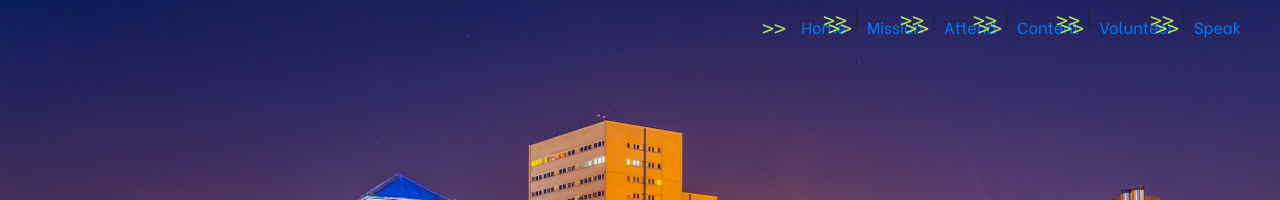
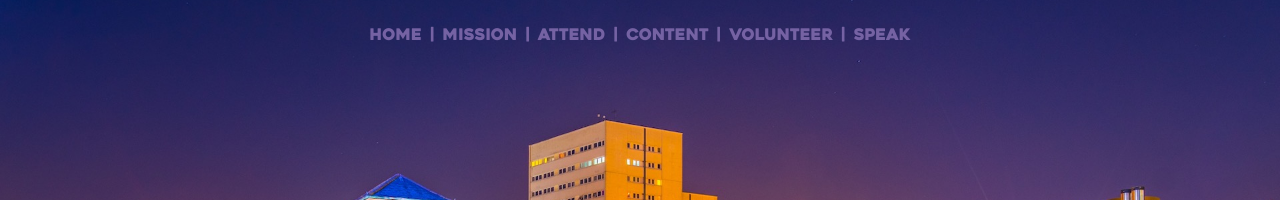
Before and after one commit to ultraasi-atanas/ultraasi-atanas.github.io, a plain HTML site: page brum-ai/index.html in a window 1280 px wide. Shown: the top 200 px of the page. Drawn offline with nearby package versions, Linux system fonts and the light colour scheme.

Commit message:
Navbar added (mobile view in progress)
Navbar added (mobile view in progress - still not expanding properly)

```diff
--- a/brum-ai/index.html
+++ b/brum-ai/index.html
@@ -14,58 +14,46 @@
     <link rel="stylesheet" type="text/css" href="style.css">
     <title> BRUM AI </title>
   </head>
-
   <body>
 
-
-
-  <!-- /* Section-1 Header with logo -->
+  <!-- /* Section-1 Header -->
     <div class="view" id="section-1">
       <!--NAVIGATION-->
-      <nav class="navbar navbar-expand-lg sticky-top d-print" id="topnavbar">
-        <div class="container-fluid">
-          <button class="navbar-toggler" type="button" data-toggle="collapse" data-target="#navbarResponsive">
+      <div class="container-fluid d-flex justify-content-center">
+      <nav class="navbar navbar-expand-sm navbar-dark d-print" id="topnavbar">
+          <button class="navbar-toggler" type="button" data-toggle="collapse" data-target="#navbarResponsive" aria-controls="navbarResponsive" aria-expanded="false" aria-label="Toggle navigation">
             <span class="navbar-toggler-icon"></span>
           </button>
+
           <div class="collapse navbar-collapse" id="navbarResponsive">
-            <ul class="navbar-nav ml-auto">
+            <ul class="navbar-nav">
+              <li class="nav-item active">
+                <a class="nav-link" href="#">HOME <span class="sr-only">(current)</span></a>
+              </li>
+              <li class="nav-separator">|</li>
               <li class="nav-item">
-                <a class="nav-link" href="#">Home</a>
+                <a class="nav-link" href="#">MISSION</a>
               </li>
+              <li class="nav-separator">|</li>
               <li class="nav-item">
-                |
+                <a class="nav-link" href="#">ATTEND</a>
               </li>
+              <li class="nav-separator">|</li>
               <li class="nav-item">
-                <a class="nav-link" href="#">Mission</a>
+                <a class="nav-link" href="#">CONTENT</a>
               </li>
+              <li class="nav-separator">|</li>
               <li class="nav-item">
-                |
+                <a class="nav-link" href="#">VOLUNTEER</a>
               </li>
+              <li class="nav-separator">|</li>
               <li class="nav-item">
-                <a class="nav-link" href="#">Attend</a>
-              </li>
-              <li class="nav-item">
-                |
-              </li>
-              <li class="nav-item">
-                <a class="nav-link" href="#">Content</a>
-              </li>
-              <li class="nav-item">
-                |
-              </li>
-              <li class="nav-item">
-                <a class="nav-link" href="#">Volunteer</a>
-              </li>
-              <li class="nav-item">
-                |
-              </li>
-              <li class="nav-item">
-                <a class="nav-link" href="#">Speak</a>
+                <a class="nav-link" href="#">SPEAK</a>
               </li>
             </ul>
           </div>
-        </div>
       </nav>
+      </div>
       <!-- HERO TEXT -->
         <div class="hero-block">
             <img src="static/brumai-web.png" id="logo" alt="BRUM AI Logo Lime Graffiti Stencil">
--- a/brum-ai/style.css
+++ b/brum-ai/style.css
@@ -5,8 +5,7 @@
 -- Designer Kylie Lee
 -- URL https://www.behance.net/kydsnr | https://kydsnr.com/ | https://www.behance.net/gallery/89957149/BrumAI-Branding
 -- Coding versions
--- Code v1.0 Atanas Kozarev github.com/ultraasi-atanas | Date April 2020
--- Code v1.2 TBC
+-- Code v1.0 Atanas Kozarev github.com/ultraasi-atanas | Date July 2020
  */
 
 
@@ -33,7 +32,6 @@ html, body, header, .view {
 @font-face {
   font-family: BrumAI-text;
   src: url(static/bevietnam-regular.ttf);
-
 }
 
 @font-face {
@@ -99,15 +97,6 @@ html, body, header, .view {
   }
 }
 
-/* bullet styles */
-li {
-  line-height: 1.4;
-}
-
-ul li {
-  list-style-image: url("static/bullet.png");
-}
-
 /* Buttons */
 .button {
   border: none;
@@ -132,7 +121,6 @@ ul li {
 .b-YellowGreen {
     background-color: #ccfa3b; /* Button Background color - Yellow Green */
     padding: 16px 36px;
-
 }
 
 .b-White {
@@ -142,7 +130,6 @@ ul li {
 .button:hover {
   opacity: 1
 }
-
 
 /* Logo and Logotext */
 .hero-block {
@@ -161,7 +148,7 @@ ul li {
 }
 
 /* used to be 812px */
-@media only screen and (max-width: 375px) {
+@media only screen and (max-width: 812px) {
   #logo {
   height:213px;
   max-height:213px;
@@ -208,13 +195,47 @@ ul li {
   background-size: cover;
   background-position: center;
   position: relative;
+ }
 
+ /* Navigation within Section 1 */
+ #topnavbar {
+ min-height: 4.5rem;
+ transition: 0.4s; /* Adds a transition effect when the padding is decreased */
+ }
+
+#topnavbar a {
+  color: #7562A3; /* light violet  */
+  font-size: 1.0em;
+  font-weight: 100; /* a lighter font */
+  font-family: BrumAI-headings;
+  padding: 0em 0.5em;
+}
+
+#topnavbar a:hover {
+  color: #b5b4b7; /* Gray */
+}
+
+ /* add space between links in navbar  */
+ .nav-separator {
+ color: #7562A3; /* light violet  */
+ font-size: 1.0em;
+ font-weight: 100; /* a lighter font */
+ font-family: BrumAI-headings;
  }
 
 /* Section-2 Our Mission */
 #section-2 {
   background-color: #342C3C;  /* dark blue gray */
   overflow: hidden;
+}
+
+/* bullet styles */
+#section-2 li {
+  line-height: 1.4;
+}
+
+#section-2 ul li {
+  list-style-image: url("static/bullet.png");
 }
 
 /* Section-3 Come Along - uses card class bootstrap */
```
